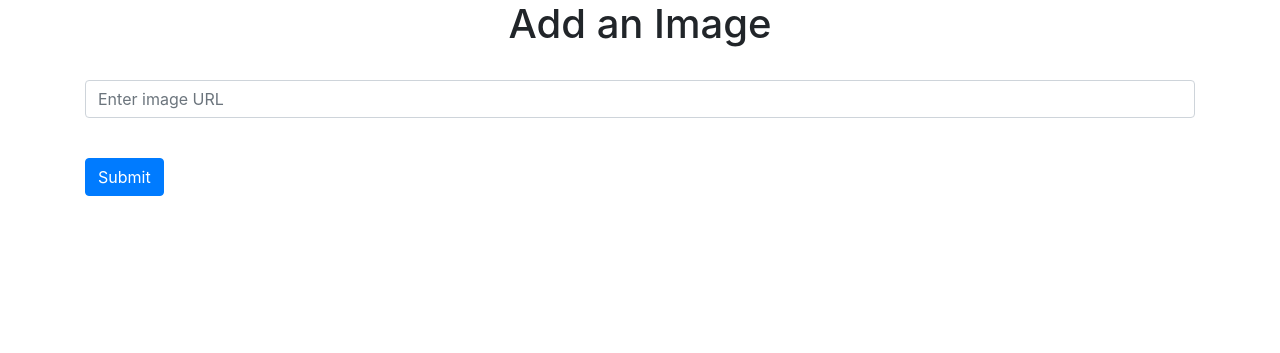
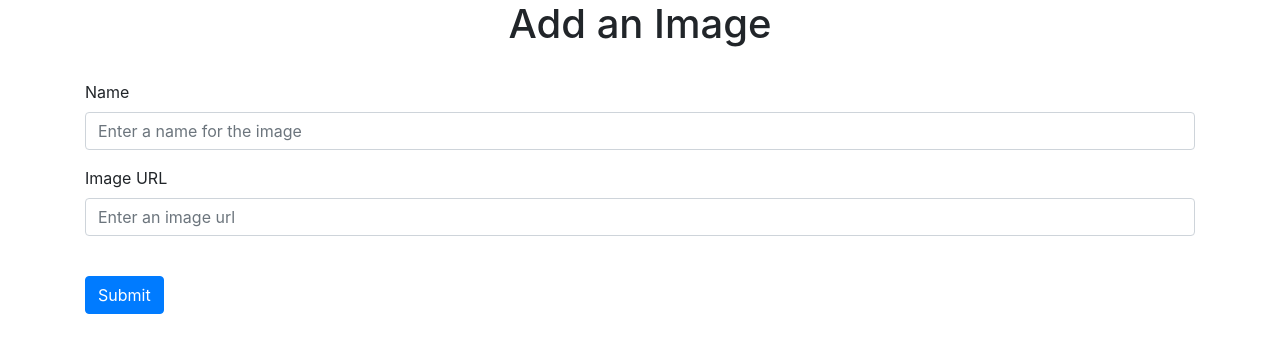
Before and after one commit to JoshuaC15/image-repository, a Flask app: page /add in a window 1280 px wide. Shown: the part 56-409 px from the top of the page. Run offline with Flask 2, Linux system fonts and the light colour scheme; some libraries are stand-ins or nearby versions.

Commit message:
Add name property to image

```diff
--- a/src/__init__.py
+++ b/src/__init__.py
@@ -26,4 +26,3 @@ def create_app():
 def create_database(app):
     if not path.exists('src/' + DB_NAME):
         db.create_all(app=app)
-        print('Created Database!')
--- a/src/templates/add.html
+++ b/src/templates/add.html
@@ -3,12 +3,23 @@
 <br />
 <form method="POST">
   <div class="form-group">
+    <label for="name">Name</label>
+    <input
+      type="text"
+      class="form-control"
+      id="name"
+      name="name"
+      placeholder="Enter a name for the image"
+    />
+  </div>
+  <div class="form-group">
+    <label for="imageURL">Image URL</label>
     <input
       type="text"
       class="form-control"
       id="imageURL"
       name="imageURL"
-      placeholder="Enter image URL"
+      placeholder="Enter an image url"
     />
   </div>
   <br />
--- a/src/templates/search.html
+++ b/src/templates/search.html
@@ -19,10 +19,11 @@
   <button type="submit" class="btn btn-primary">Submit</button>
 </form>
 <center>
-  {% for url in data %}
+  {% for image in images %}
       <tr>
           <td>
-            <img src={{url}} alt="Image not found" style="max-width: 75%;">
+            <img src={{image.url}} alt="Image not found" style="max-width: 75%;">
+            <h2>{{image.name}}</h2>
           </td>
           </br>
       </tr>
--- a/src/views.py
+++ b/src/views.py
@@ -1,6 +1,6 @@
+import sqlite3 as sql
 from flask import Blueprint, render_template, request, flash, redirect, url_for
 from .utils.extract import detect_labels_url
-import sqlite3 as sql
 from .imageModel import Image
 
 
@@ -16,6 +16,7 @@ def home():
 def add():
     if request.method == 'POST':
         imageURL = request.form.get('imageURL')
+        imageName = request.form.get('name')
         # check if image is valid?
 
         labels = detect_labels_url(imageURL)
@@ -23,26 +24,19 @@ def add():
         from . import db
 
         labelStrings = " ".join(labels)
-        image = Image(url=imageURL, labels=labelStrings)
+        image = Image(url=imageURL, labels=labelStrings, name=imageName)
         db.session.add(image)
         db.session.commit()
 
-        flash('Image added!', category='success')
+        flash(f'Image: {image.name} added!', category='success')
         return redirect(url_for('views.add'))
 
     return render_template('add.html')
 
 
-def get_cursor():
-    conn = sql.connect("database.db")
-    cursor = conn.cursor()
-    return cursor, conn
-
-
 @views.route('/search', methods=['GET', 'POST'])
 def search():
     if request.method == 'POST':
-        cursor, conn = get_cursor()
         label = request.form.get('label')
 
         if label == 'Everything':
@@ -50,10 +44,7 @@ def search():
         else:
             results = Image.query.filter(Image.labels.contains(label)).all()
 
-        data = list()
-        for result in results:
-            data.append(result.url)
-
-        return render_template('search.html', data=data)
+        flash(f'Showing similar images to: {label}', category='success')
+        return render_template('search.html', images=results)
 
     return render_template('search.html')
```
Also changed, not shown: src/imageModel.py (+14 -3 lines), src/database.db.
